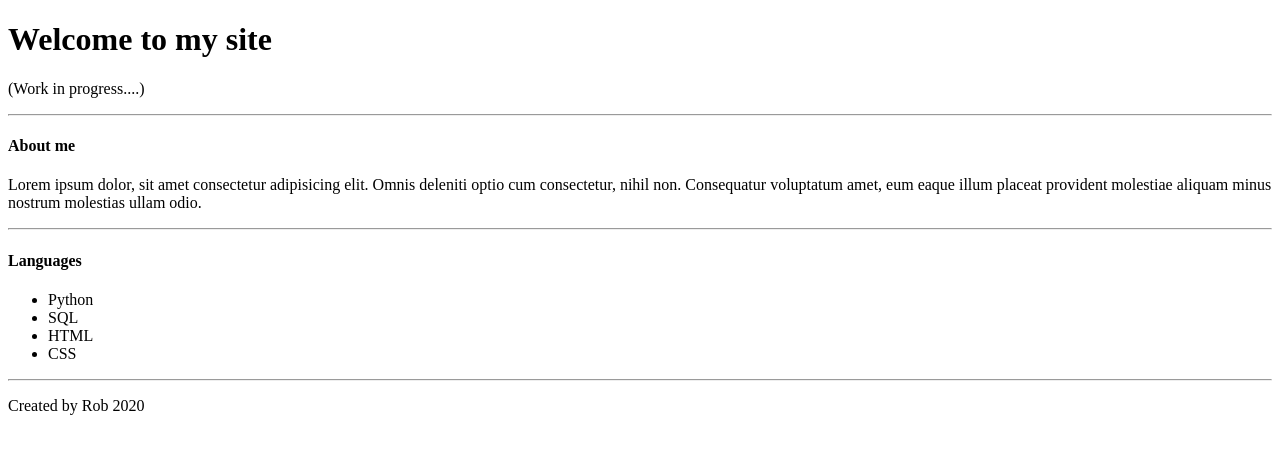
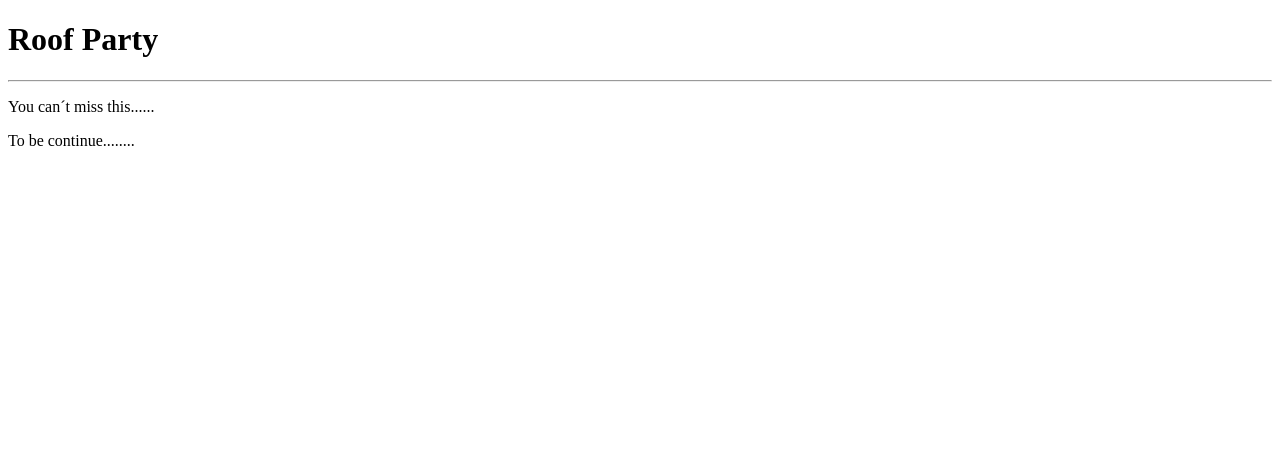
Before and after one commit to robperezd/party_site, a plain HTML site: page index.html in a window 1280 px wide. Drawn offline with Linux system fonts and the light colour scheme.

Commit message:
Add files via upload

```diff
--- a/index.html
+++ b/index.html
@@ -3,31 +3,13 @@
 <head>
     <meta charset="UTF-8">
     <meta name="viewport" content="width=device-width, initial-scale=1.0">
-    <title>Rob</title>
+    <title>Document</title>
 </head>
 <body>
-    <div>
-    <h1>Welcome to my site</h1>
-    <p>(Work in progress....)</p>
-    </div>
+    <h1>Roof Party</h1>
     <hr>
-    <div>
-        <h4>About me</h4>
-        <p>Lorem ipsum dolor, sit amet consectetur adipisicing elit. Omnis deleniti optio cum consectetur, nihil non. Consequatur voluptatum amet, eum eaque illum placeat provident molestiae aliquam minus nostrum molestias ullam odio.</p>
-    </div>
-    <hr>
-    <div>
-        <h4>Languages</h4>
-        <ul>
-            <li>Python</li>
-            <li>SQL</li>
-            <li>HTML</li>
-            <li>CSS</li>
-        </ul>
-    </div>
-    <hr>
-    <div>
-        <p>Created by Rob 2020</p>
-    </div>
+    <p>You can´t miss this......</p>
+    <p>To be continue........</p>
+
 </body>
 </html>
```
